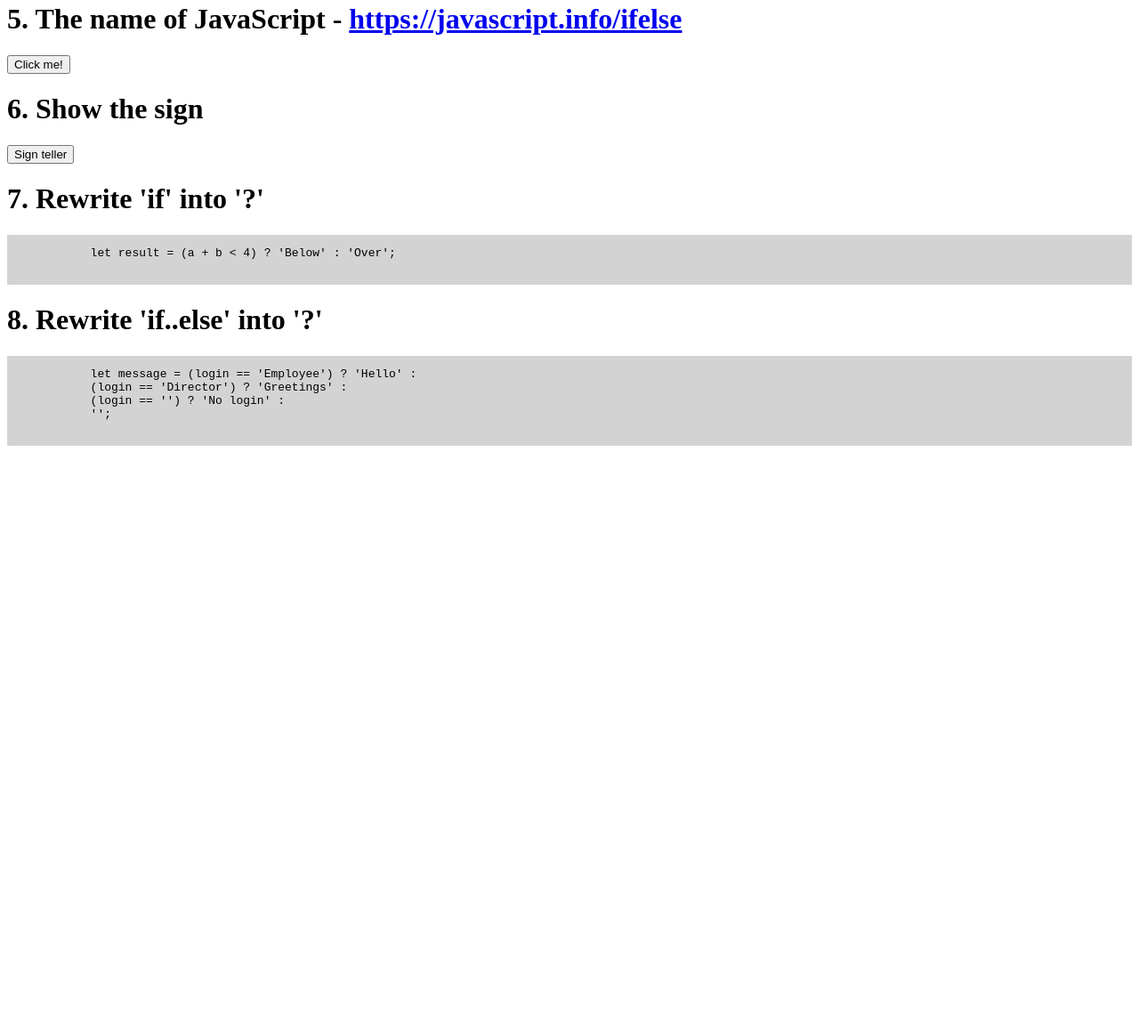
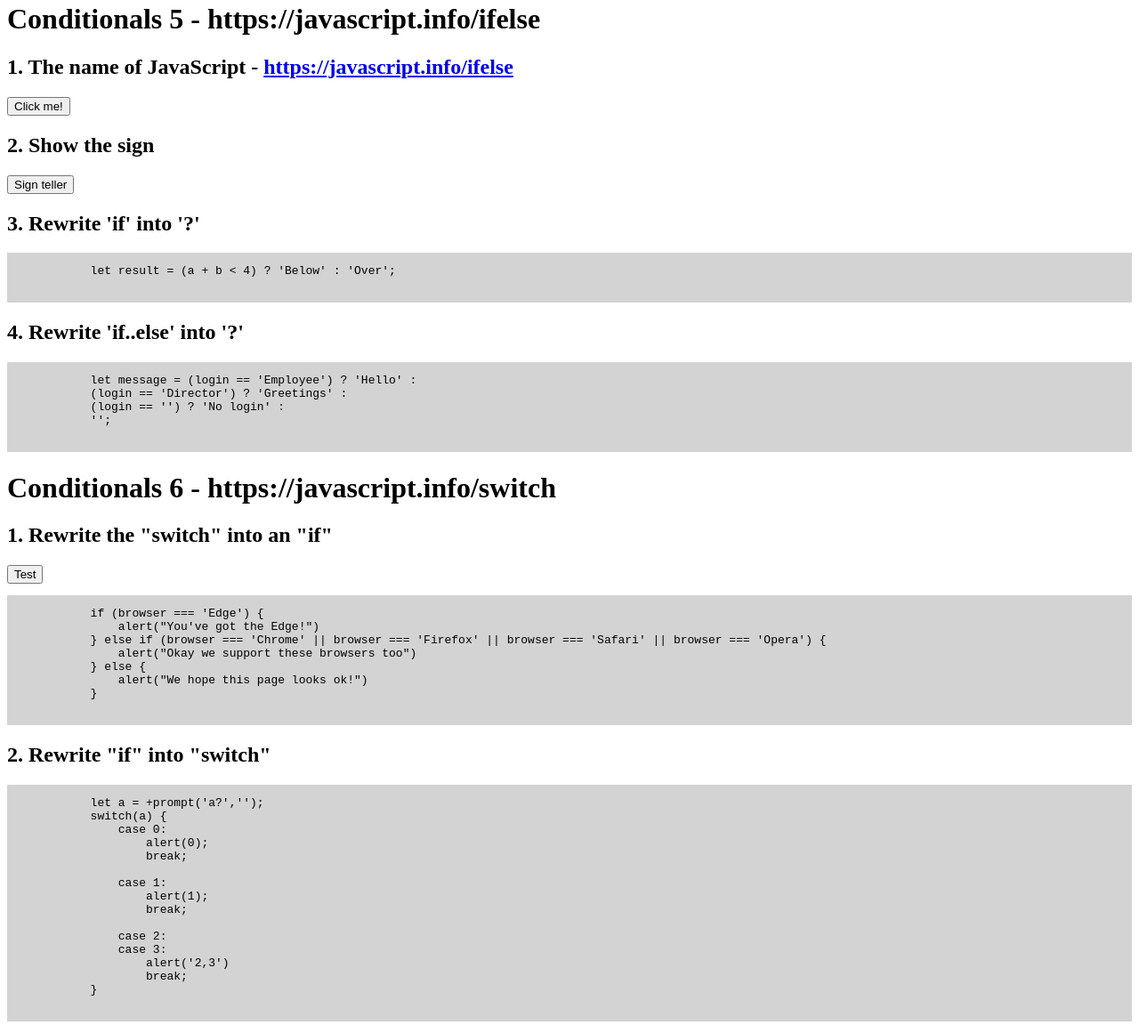
Before and after one commit to zephyrdark/javascript-basics, a plain HTML site: page lessons/fundamentals-part-2/index.html in a window 1280 px wide. Shown: the part 3255-4416 px from the top of the page at 89% size. Before the commit the page ends 3769 px from the top, so only its background shows below. Drawn offline with Linux system fonts and the light colour scheme.

Commit message:
Continue lessons

```diff
--- a/lessons/fundamentals-part-2/index.html
+++ b/lessons/fundamentals-part-2/index.html
@@ -203,24 +203,19 @@
     </div>
 
     <div>
-        <h1>5. The name of JavaScript - <a href="https://javascript.info/ifelse">https://javascript.info/ifelse</a> </h1>
+        <h1>Conditionals 5 - https://javascript.info/ifelse</h1>
+        <h2>1. The name of JavaScript - <a href="https://javascript.info/ifelse">https://javascript.info/ifelse</a> </h2>
         <input id="quiz" type="button" value="Click me!" onclick="quiz()">
-    </div>
 
-    <div>
-        <h1>6. Show the sign</h1>
+        <h2>2. Show the sign</h2>
         <input id="sign" type="button" value="Sign teller" onclick="sign()">
-    </div>
 
-    <div>
-        <h1>7. Rewrite 'if' into '?'</h1>
+        <h2>3. Rewrite 'if' into '?'</h2>
         <pre>
             let result = (a + b < 4) ? 'Below' : 'Over';
         </pre>
-    </div>
 
-    <div>
-        <h1>8. Rewrite 'if..else' into '?'</h1>
+        <h2>4. Rewrite 'if..else' into '?'</h2>
         <pre>
             let message = (login == 'Employee') ? 'Hello' :
             (login == 'Director') ? 'Greetings' :
@@ -229,5 +224,39 @@
         </pre>
     </div>
 
+    <div>
+        <h1>Conditionals 6 - https://javascript.info/switch</h1>
+        <h2>1. Rewrite the "switch" into an "if"</h2>
+        <input id="browserCheck" type="button" value="Test" onclick="browserCheck()">
+        <pre>
+            if (browser === 'Edge') {
+                alert("You've got the Edge!")
+            } else if (browser === 'Chrome' || browser === 'Firefox' || browser === 'Safari' || browser === 'Opera') {
+                alert("Okay we support these browsers too")
+            } else {
+                alert("We hope this page looks ok!")
+            }
+        </pre>
+
+        <h2>2. Rewrite "if" into "switch"</h2>
+        <pre>
+            let a = +prompt('a?','');
+            switch(a) {
+                case 0:
+                    alert(0);
+                    break;
+
+                case 1:
+                    alert(1);
+                    break;
+
+                case 2:
+                case 3:
+                    alert('2,3')
+                    break;
+            }
+        </pre>
+    </div>
+
 </body>
 </html>
--- a/lessons/fundamentals-part-2/script.js
+++ b/lessons/fundamentals-part-2/script.js
@@ -35,3 +35,14 @@ function sign() {
         alert("Error, please input numbers only");
     }
 }
+
+function browserCheck() {
+    let browser = prompt("What web browser are you using?");
+    if (browser === 'Edge') {
+        alert("You've got the Edge!")
+    } else if (browser === 'Chrome' || browser === 'Firefox' || browser === 'Safari' || browser === 'Opera') {
+        alert("Okay we support these browsers too")
+    } else {
+        alert("We hope this page looks ok!")
+    }
+}
```
